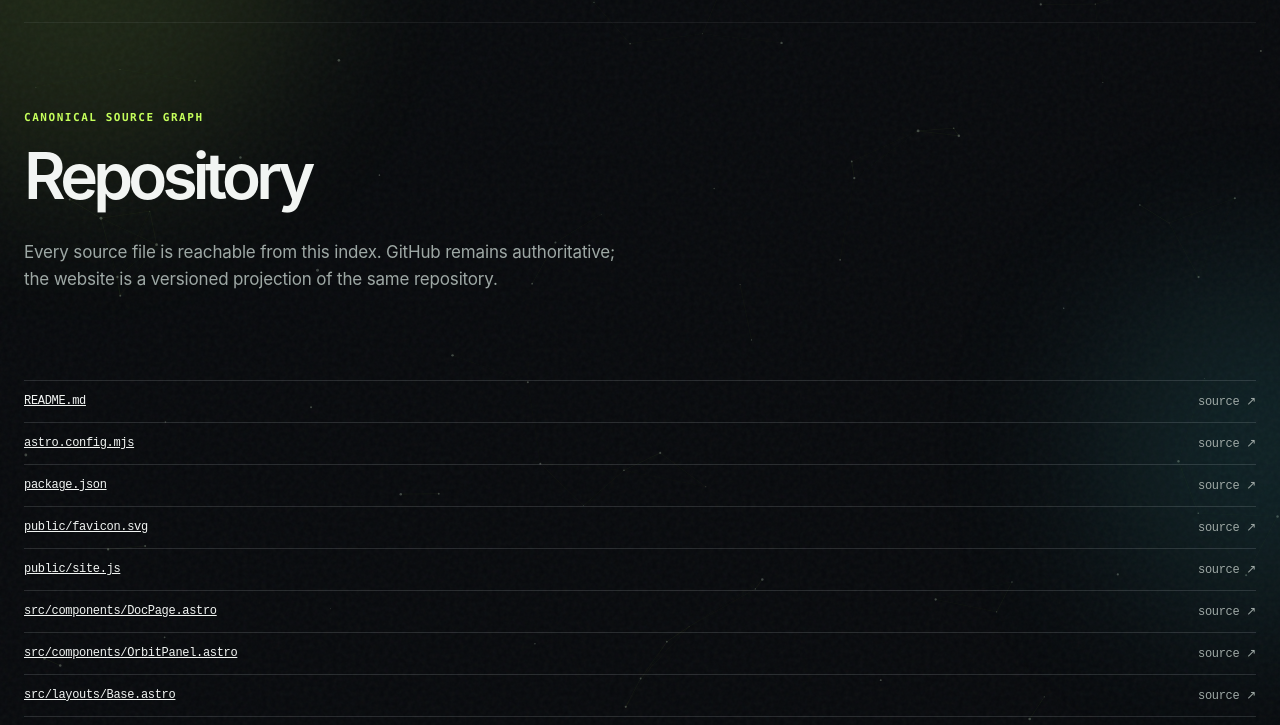
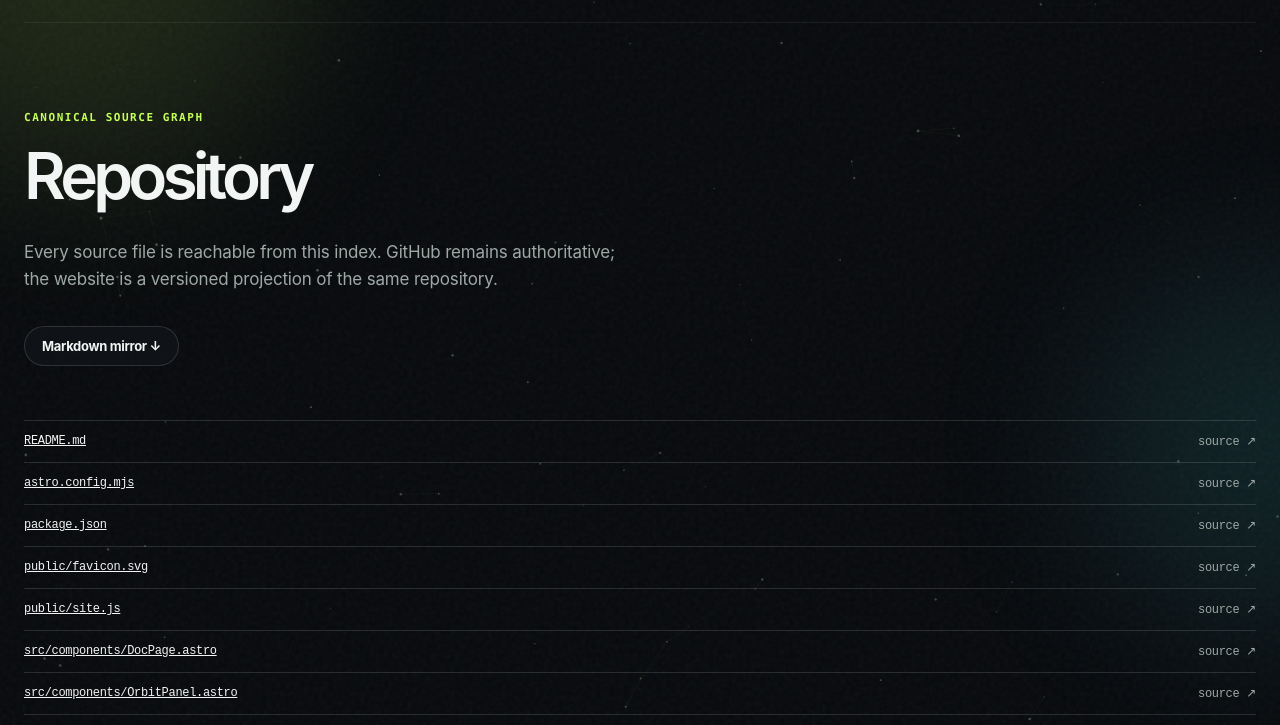
Before and after one commit to brunopetrovic/SOUL.md-Blueprint, an Astro site in the folder apps/website/: page /repository in a window 1280 px wide. Shown: the part 69-794 px from the top of the page. Built offline with nearby package versions, Linux system fonts and the light colour scheme; Astro itself is replaced by a stand-in of ours.

Commit message:
web: add repository markdown representation

```diff
--- a/apps/website/src/pages/repository.astro
+++ b/apps/website/src/pages/repository.astro
@@ -2,7 +2,7 @@
 import Base from '../layouts/Base.astro'; import {listRepoFiles,sourceUrl} from '../lib/content';
 const files=listRepoFiles().filter(f=>!f.startsWith('apps/website/dist/'));
 ---
-<Base title="Repository Explorer · SOUL.md Blueprint" description="Browse every public source file in the canonical SOUL.md Blueprint repository." markdownPath={null}>
-<section class="doc-hero shell compact-hero"><div><p class="eyebrow">Canonical source graph</p><h1>Repository</h1><p class="hero-copy">Every source file is reachable from this index. GitHub remains authoritative; the website is a versioned projection of the same repository.</p></div></section>
+<Base title="Repository Explorer · SOUL.md Blueprint" description="Browse every public source file in the canonical SOUL.md Blueprint repository.">
+<section class="doc-hero shell compact-hero"><div><p class="eyebrow">Canonical source graph</p><h1>Repository</h1><p class="hero-copy">Every source file is reachable from this index. GitHub remains authoritative; the website is a versioned projection of the same repository.</p><div class="hero-buttons"><a class="button" href="/repository.md">Markdown mirror ↓</a></div></div></section>
 <section class="shell" style="padding-bottom:120px"><div class="repo-list">{files.map(f=><div class="repo-file"><a href={sourceUrl(f)}>{f}</a><span>source ↗</span></div>)}</div></section>
 </Base>
```
